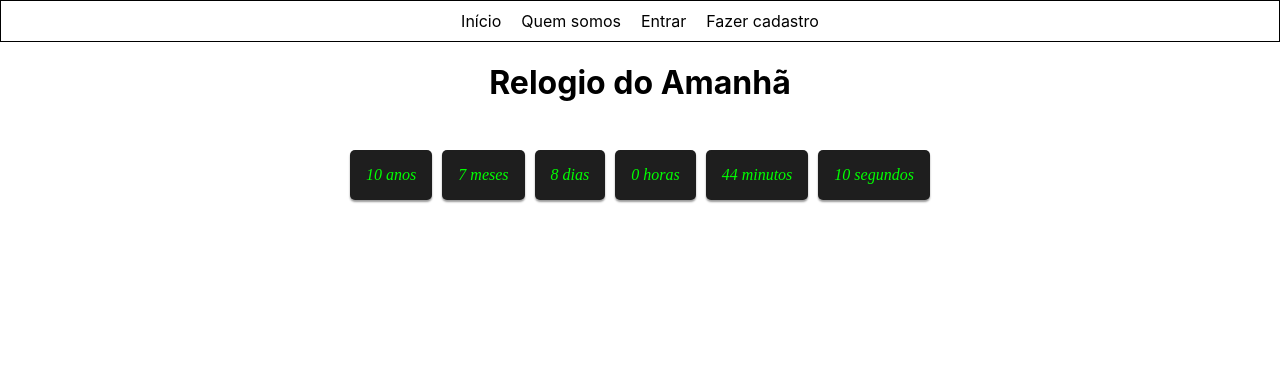
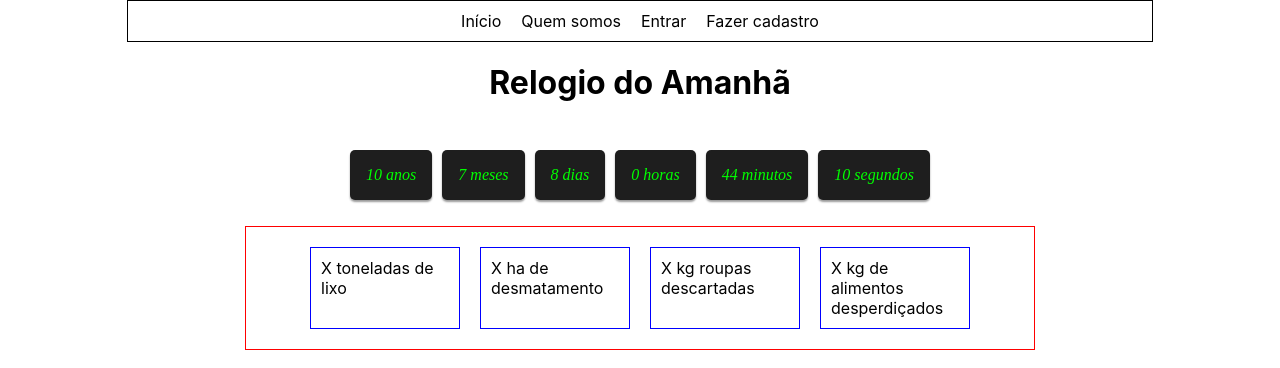
Before and after one commit to smcarolina/relogoio-do-agora, a React (Create React App) app in the folder relogio-do-agora/: page / in a window 1280 px wide. Shown: the top 368 px of the page. Built offline with nearby package versions, Linux system fonts and the light colour scheme.

Commit message:
feat: create info banner

```diff
--- a/relogio-do-agora/src/App.js
+++ b/relogio-do-agora/src/App.js
@@ -1,13 +1,23 @@
 import React from 'react'
+import styled from 'styled-components';
+import Banner from './components/Banner/Banner';
 import Clock from './components/Countdown/Clock';
 import Header from './components/Header/Header'
 
 const App = () => {
+
+  const Screen = styled.div`
+    width: 100vw;
+    display: flex;
+    flex-direction: column;
+    align-items: center;
+  `
   return (
-    <div>
+    <Screen>
       <Header/>
       <Clock/>
-    </div>
+      <Banner/>
+    </Screen>
   );
 }
 
--- /dev/null
+++ b/relogio-do-agora/src/components/Banner/Banner.js
@@ -0,0 +1,13 @@
+import React from 'react'
+import { InfoBanner, Card } from './style'
+
+const Banner = () => {
+    return <InfoBanner>
+        <Card>X toneladas de lixo</Card>
+        <Card>X ha de desmatamento</Card>
+        <Card>X kg roupas descartadas</Card>
+        <Card>X kg de alimentos desperdiçados</Card>
+    </InfoBanner>
+}
+
+export default Banner
--- /dev/null
+++ b/relogio-do-agora/src/components/Banner/style.js
@@ -0,0 +1,18 @@
+import styled from "styled-components";
+
+export const InfoBanner = styled.div`
+    display: flex;
+    justify-content: center;
+    width: 60vw;
+    border: 1px solid red;
+    padding: 10px;
+`
+
+export const Card = styled.div`
+    display: flex;
+    flex-direction: column;
+    width: 10vw;
+    border: 1px solid blue;
+    margin: 10px;
+    padding: 10px;
+`
--- a/relogio-do-agora/src/components/Header/style.js
+++ b/relogio-do-agora/src/components/Header/style.js
@@ -1,7 +1,7 @@
 import styled from 'styled-components'
 
 export const Nav = styled.nav`
-    /* width: fu; */
+    width: 80vw;
     border: 1px solid black;
     display: flex;
     justify-content: center;
```
